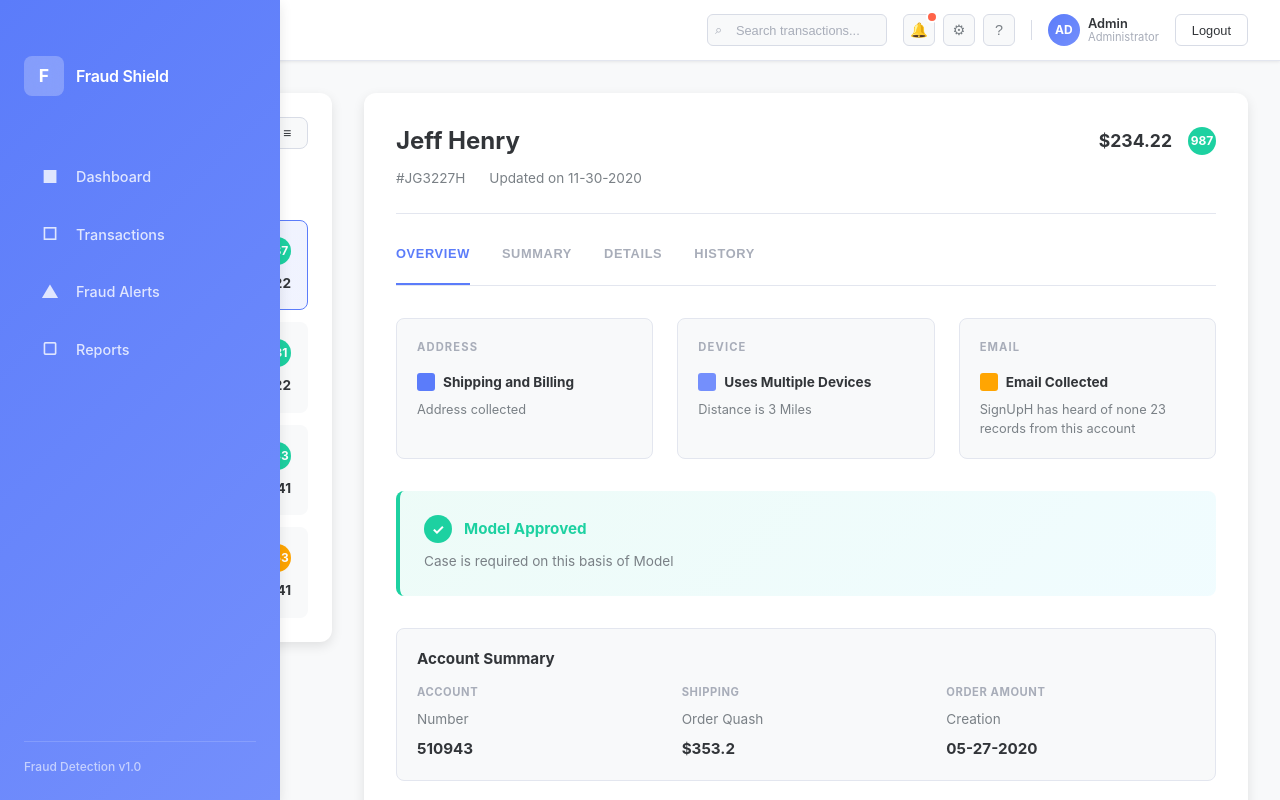
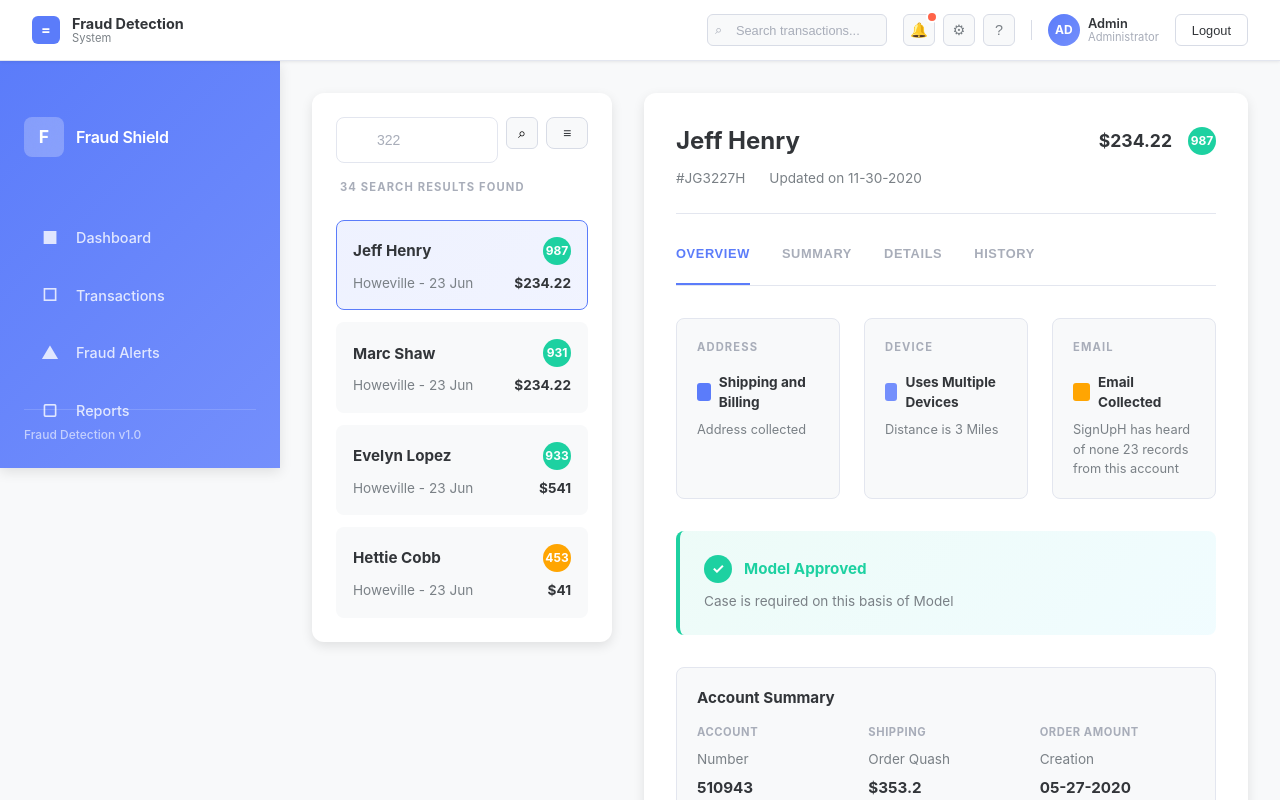
Before and after one commit to jeslin-star-14/AI-Based-Fraud-Detection-in-Transactions, a React (Create React App) app in the folder frontend/: page / in a window 1280 px wide. Shown: the top 800 px of the page. Built offline with nearby package versions, Linux system fonts and the light colour scheme.

Commit message:
changed the nab bar alignment

```diff
--- a/frontend/src/App.jsx
+++ b/frontend/src/App.jsx
@@ -14,15 +14,15 @@ import Navbar from './components/common/Navbar';
 import Sidebar from './components/common/Sidebar';
 
 function App() {
-  const [isAuthenticated, setIsAuthenticated] = React.useState(true); // Set to true for testing
+  const [isAuthenticated, setIsAuthenticated] = React.useState(true);
   const [sidebarOpen, setSidebarOpen] = React.useState(true);
 
   // Layout wrapper for authenticated pages
   const Layout = ({ children }) => (
-    <div style={{ display: 'flex', minHeight: '100vh', background: 'var(--bg-secondary)' }}>
-      <Sidebar isOpen={sidebarOpen} />
-      <div style={{ flex: 1, display: 'flex', flexDirection: 'column' }}>
-        <Navbar onToggleSidebar={() => setSidebarOpen(!sidebarOpen)} sidebarOpen={sidebarOpen} />
+    <div style={{ display: 'flex', flexDirection: 'column', minHeight: '100vh' }}>
+      <Navbar onToggleSidebar={() => setSidebarOpen(!sidebarOpen)} sidebarOpen={sidebarOpen} />
+      <div style={{ display: 'flex', flex: 1 }}>
+        <Sidebar isOpen={sidebarOpen} />
         <main style={{
           flex: 1,
           background: 'var(--bg-secondary)',
--- a/frontend/src/components/common/Sidebar.jsx
+++ b/frontend/src/components/common/Sidebar.jsx
@@ -14,8 +14,10 @@ function Sidebar({ isOpen }) {
     { path: '/reports', label: 'Reports', icon: '▢' }
   ];
 
+  if (!isOpen) return null;
+
   return (
-    <aside className={`sidebar ${isOpen ? 'open' : 'closed'}`}>
+    <aside className="sidebar">
       <div className="sidebar-header">
         <div className="sidebar-logo">F</div>
         <h1>Fraud Shield</h1>
--- a/frontend/src/styles/dashboard.css
+++ b/frontend/src/styles/dashboard.css
@@ -3,7 +3,6 @@
   grid-template-columns: 300px 1fr;
   gap: 2rem;
   padding: 2rem;
-  min-height: 100vh;
   background: var(--bg-secondary);
 }
 
--- a/frontend/src/styles/navbar.css
+++ b/frontend/src/styles/navbar.css
@@ -5,12 +5,15 @@
   padding: 0.875rem 2rem;
   background: var(--bg-primary);
   border-bottom: 1px solid var(--color-gray-200);
-  box-shadow: var(--shadow-sm);
+  box-shadow: 0 1px 3px rgba(0, 0, 0, 0.08);
   position: sticky;
   top: 0;
-  z-index: 100;
-  margin-left: 0;
-  transition: all var(--transition-normal);
+  z-index: 1000;
+  width: 100%;
+  box-sizing: border-box;
+  margin: 0;
+  left: 0;
+  right: 0;
 }
 
 .navbar-left {
--- a/frontend/src/styles/sidebar.css
+++ b/frontend/src/styles/sidebar.css
@@ -2,20 +2,15 @@
   width: 280px;
   background: linear-gradient(135deg, #5b7cfa 0%, #748ffc 100%);
   padding: 2rem 1.5rem;
-  height: 100vh;
-  position: fixed;
-  left: 0;
-  top: 0;
+  height: 100%;
+  position: relative;
   overflow-y: auto;
-  transition: all var(--transition-normal);
-  z-index: 1000;
+  flex-shrink: 0;
   box-shadow: 0 4px 12px rgba(0, 0, 0, 0.1);
 }
 
 .sidebar.closed {
-  width: 0;
-  padding: 0;
-  overflow: hidden;
+  display: none;
 }
 
 .sidebar-header {
```
